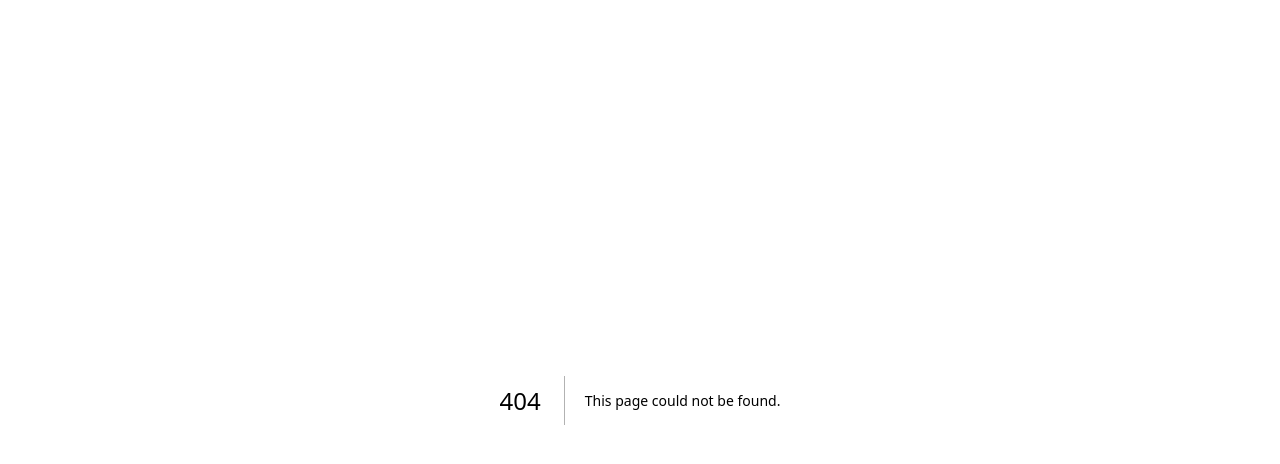
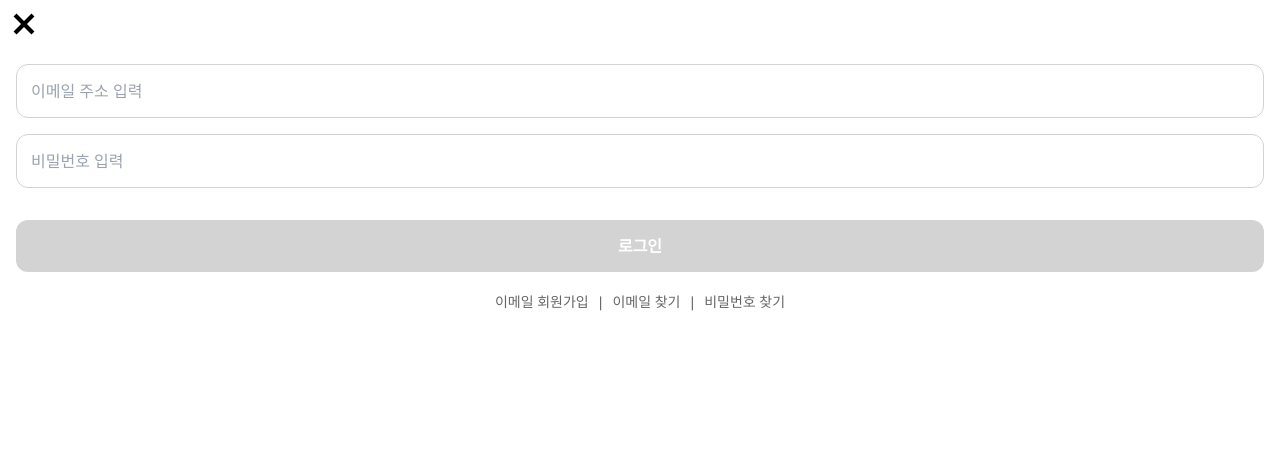
Before and after one commit to tlsrl6427/yogiyo-front, a Next.js app: page /login/emailLogin in a window 1280 px wide. Before the commit this address had no page. Shown: the top 464 px of the page. Built offline with nearby package versions, Linux system fonts and the light colour scheme.

Commit message:
[refactor] emailJoin, emailLogin을 페이지로 분리

```diff
--- a/components/login/emailJoin.tsx
+++ b/app/login/emailJoin/page.tsx
@@ -1,7 +1,7 @@
 import React from 'react';
 import 'lib/styles.css';
 import { GoX } from 'react-icons/go';
-import InputBox from '../common/InputBox';
+import InputBox from '../../../components/common/InputBox';
 
 const EmailJoin = () => {
   return (
--- a/components/login/emailLogin.tsx
+++ b/app/login/emailLogin/page.tsx
@@ -1,9 +1,16 @@
 import React from 'react';
 import 'lib/styles.css';
 import { GoX } from 'react-icons/go';
-import InputBox from '../common/InputBox';
+import InputBox from '../../../components/common/InputBox';
+import { useRouter } from 'next/navigation';
 
 const EmailLogin = () => {
+  const router = useRouter();
+
+  const handleEmailJoin = () => {
+    router.push('/login/emailJoin')
+  }
+
   return (
     <div>
       <div className="flex p-2">
@@ -18,7 +25,11 @@ const EmailLogin = () => {
         </div>
 
         <div className="pt-5 text-center text-sm text-yogrey5">
-          이메일 회원가입 | 이메일 찾기 | 비밀번호 찾기
+          <span onClick={handleEmailJoin}>이메일 회원가입</span>
+          <span className='p-2'>|</span>
+          <span>이메일 찾기</span>
+          <span className='p-2'>|</span>
+          <span>비밀번호 찾기</span>
         </div>
       </div>
     </div>
--- a/app/login/page.tsx
+++ b/app/login/page.tsx
@@ -2,11 +2,12 @@
 import React, { useState } from 'react';
 import 'lib/styles.css';
 import PrevPageX from '@/components/common/PrevPageX';
-import EmailJoin from '@/components/login/emailJoin';
-import EmailLogin from '@/components/login/emailLogin';
+import EmailLogin from '@/app/login/emailLogin/page';
 import { getNaverAuth, getKakaoAuth } from '@/services/loginAPI';
+import { useRouter } from 'next/navigation';
 
 const Login = () => {
+  const router = useRouter();
   const [view, setView] = useState(0);
 
   const yogiyoLogo = {
@@ -43,13 +44,13 @@ const Login = () => {
   };
 
   const handleEmailJoin = () => {
-    setView(1)
+    router.push('/login/emailJoin');
   }
   const handleEmailLogin = () => {
-    setView(2)
+    router.push('/login/emailLogin');
   }
 
-  return view === 0 ? (
+  return(
     <div className="w-full h-screen p-2 flex flex-col">
       <PrevPageX />
       <div className="w-full h-[50px] mt-10" style={yogiyoLogo} />
@@ -67,11 +68,7 @@ const Login = () => {
         <p className="font-semibold text-center">이메일로 회원가입</p>
       </div>
     </div>
-  ) : view === 1 ? (
-    <EmailJoin />
-  ) : (
-    <EmailLogin />
-  );
+  )
 };
 
 export default Login;
```
